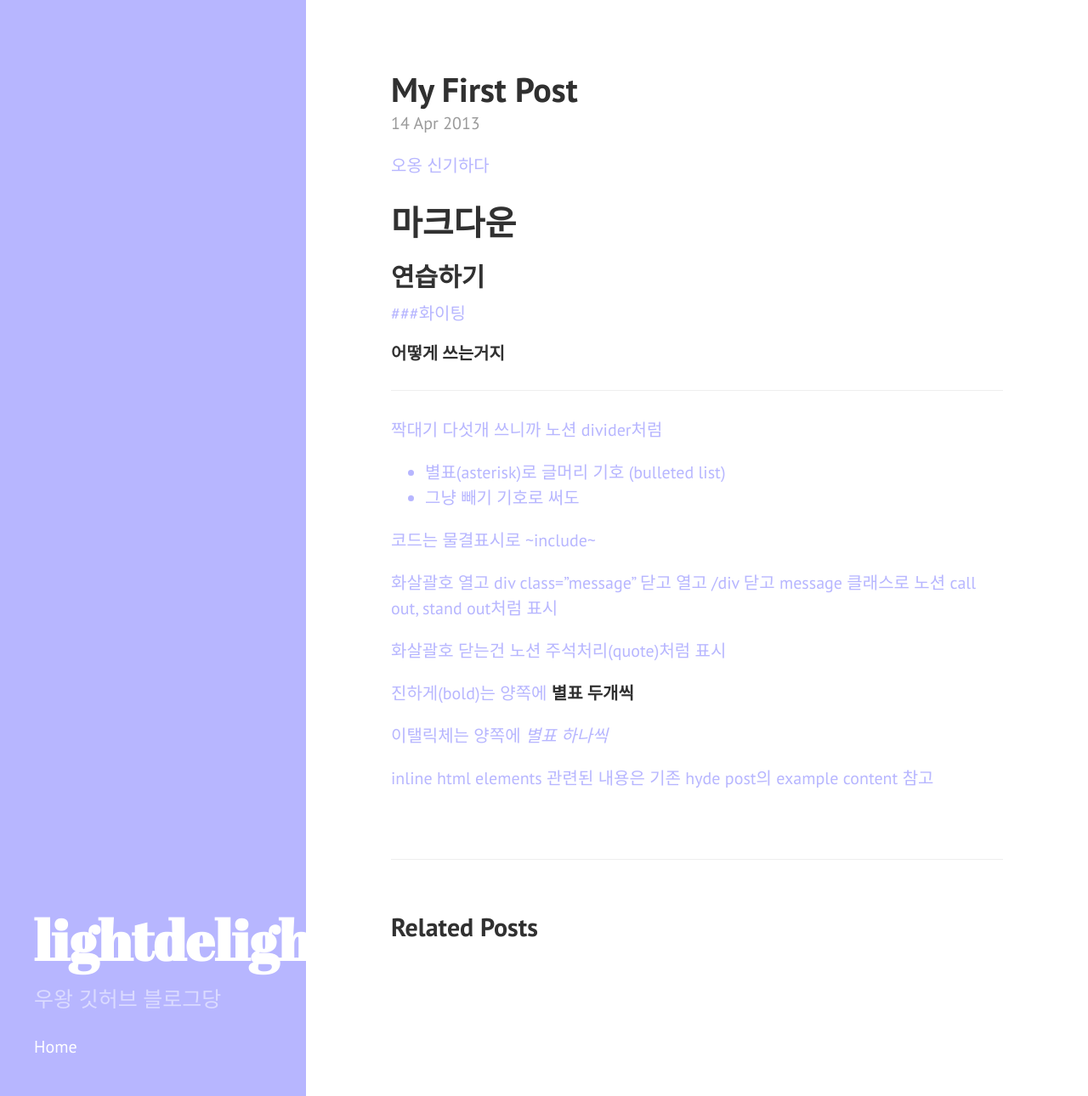
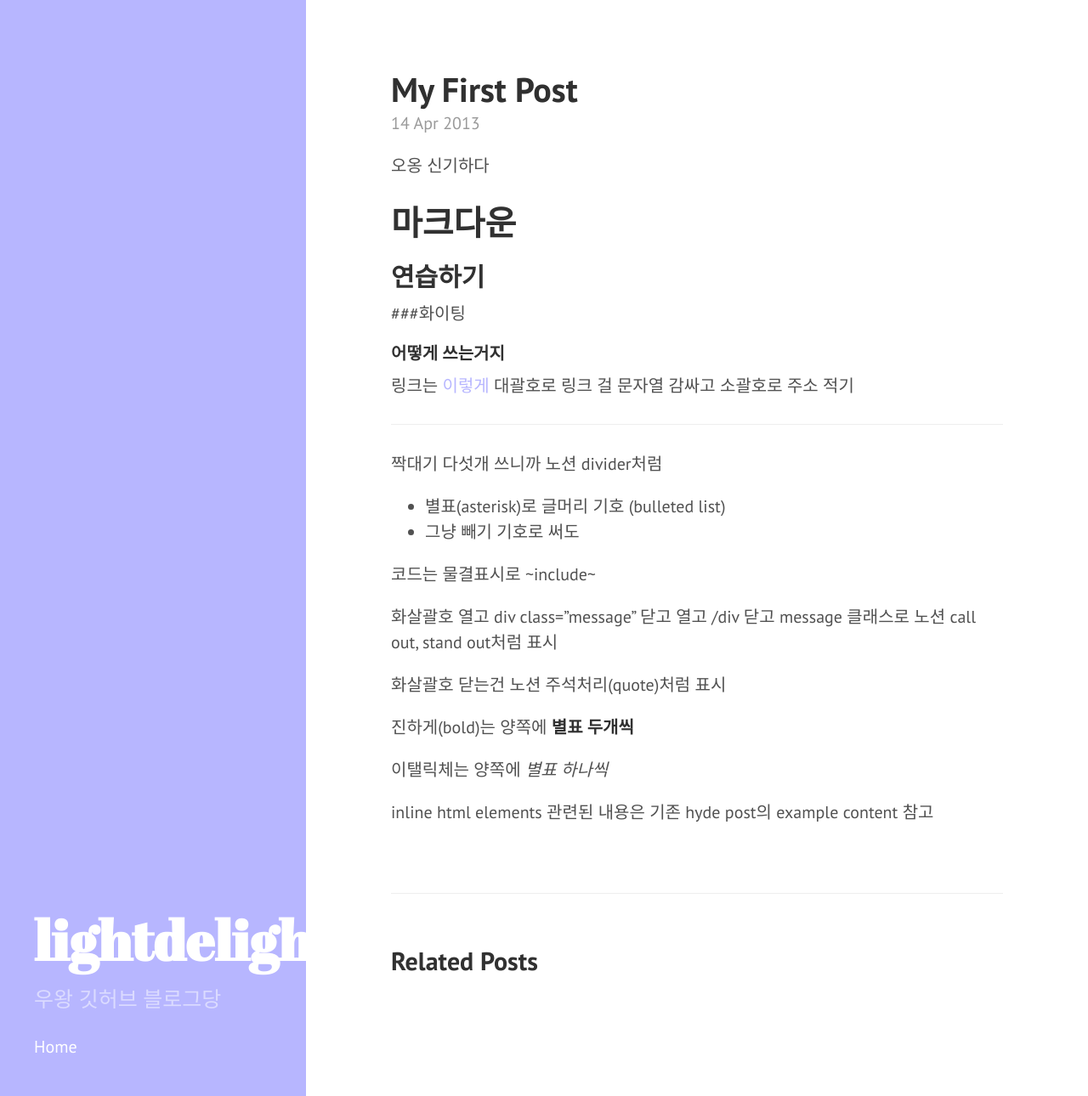
Before and after one commit to lightdelight/lightdelight.github.io, a Jekyll site: the page built from _posts/2013-04-14-my-first-post.md, in a window 1280 px wide and 1290 px high. Shown: the whole window at 85% size. Built offline with Jekyll 4.4.1, drawn with Linux system fonts in a browser that asks for light colours.

Commit message:
Modify post color

```diff
--- a/_posts/2013-04-14-my-first-post.md
+++ b/_posts/2013-04-14-my-first-post.md
@@ -8,6 +8,9 @@ title: My First Post
 ## 연습하기
 ###화이팅
 #### 어떻게 쓰는거지
+
+링크는 [이렇게](/)
+대괄호로 링크 걸 문자열 감싸고 소괄호로 주소 적기
 
 -----
 짝대기 다섯개 쓰니까 노션 divider처럼
--- a/public/css/poole.css
+++ b/public/css/poole.css
@@ -59,7 +59,7 @@ html {
 }
 
 body {
-  color: #b7b6ff;
+  color: #515151;
   background-color: #fff;
   -webkit-text-size-adjust: 100%;
       -ms-text-size-adjust: 100%;
```
